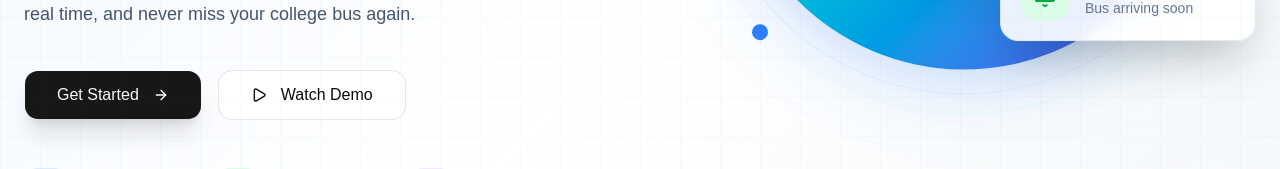
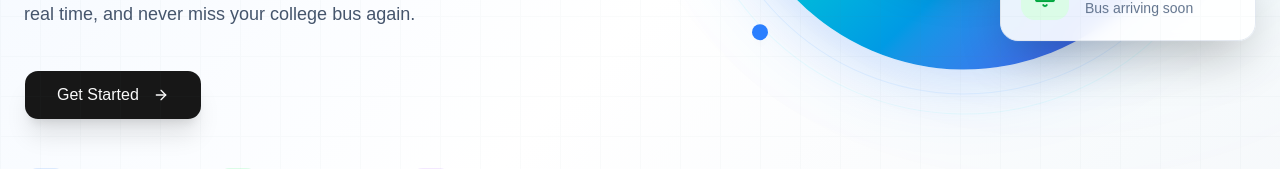
Before and after one commit to ajaykumar023/NovaTransit, a React (Vite) app: page / in a window 1280 px wide. Shown: the part 745-914 px from the top of the page. Built offline with nearby package versions, Linux system fonts and the light colour scheme; no server answers.

Commit message:
Refine landing page and improve authentication flow

```diff
--- a/src/components/landing/Hero.jsx
+++ b/src/components/landing/Hero.jsx
@@ -153,20 +153,6 @@ export default function Hero() {
                 <ArrowRight className="ml-2 h-5 w-5" />
               </Button>
 
-              <Button
-                variant="outline"
-                size="lg"
-                onClick={() =>
-                  document
-                    .getElementById("dashboard-preview")
-                    ?.scrollIntoView({ behavior: "smooth" })
-                }
-                className="rounded-xl px-8 py-6 text-base"
-              >
-                <Play className="mr-2 h-5 w-5" />
-
-                Watch Demo
-              </Button>
             </motion.div>
 
             {/* Trust Badges */}
```
